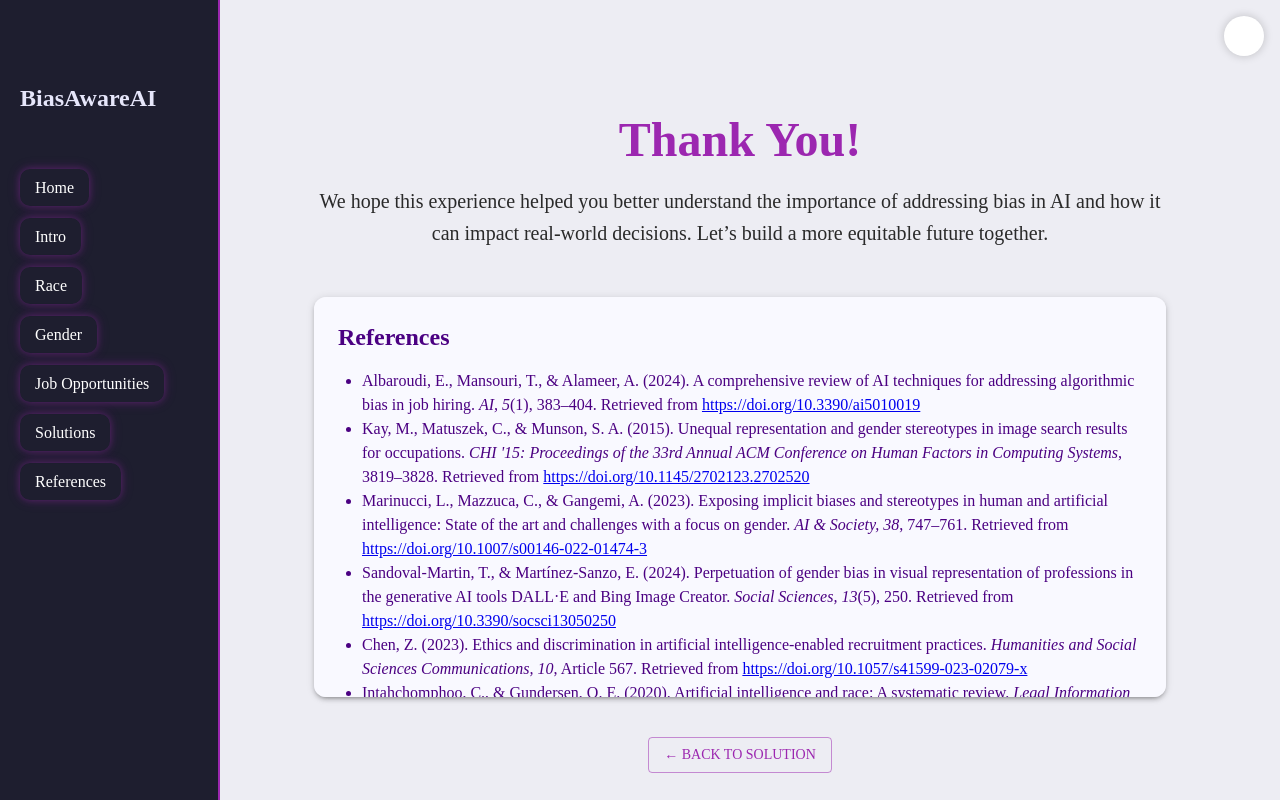
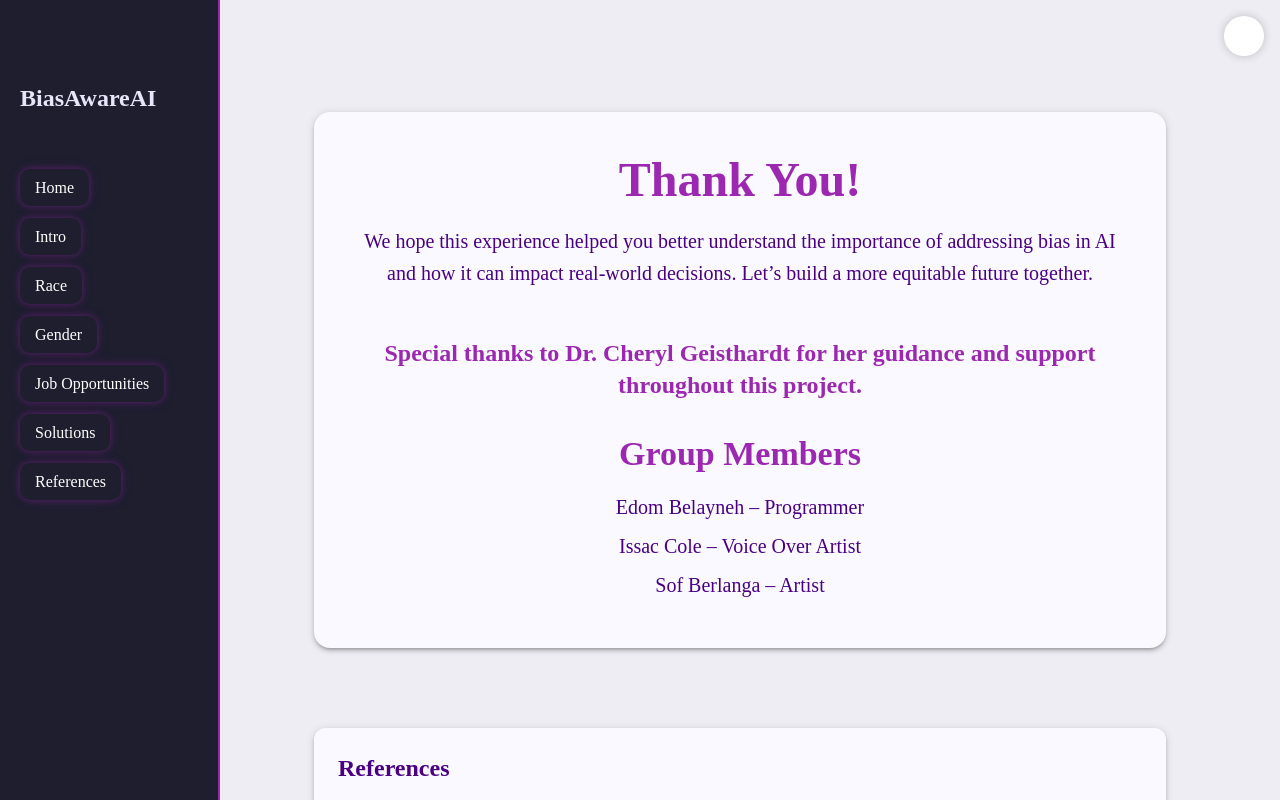
Before and after one commit to edombelayneh/BiasAwareAI, a Next.js app: page /reference in a window 1280 px wide. Shown: the top 800 px of the page. Built offline with nearby package versions, Linux system fonts and the light colour scheme; some icons are missing.

Commit message:
edited references page

```diff
--- a/app/reference/page.js
+++ b/app/reference/page.js
@@ -11,14 +11,80 @@ export default function ReferencePage() {
   return (
     <Container maxWidth="md" sx={{ mt: 10, mb: 10 }}>
       {/* Thank You Message */}
-      <Typography variant="h3" align="center" fontWeight={700} color="primary" gutterBottom>
+      {/* <Typography variant="h3" align="center" fontWeight={700} color="primary" gutterBottom>
         Thank You!
+      </Typography> */}
+
+      {/* Learning Message */}
+      {/* <Typography variant="h6" align="center" sx={{ mt: 2, mb: 6 }}>
+        We hope this experience helped you better understand the importance of addressing bias in AI and how it can impact real-world decisions. Let’s build a more equitable future together.
       </Typography>
 
-      {/* Learning Message */}
+      <Typography variant="h3" align="center" fontWeight={700} color="primary" gutterBottom>
+        Project Details:
+      </Typography>
+      <Typography variant="h3" align="center" fontWeight={700} color="primary" gutterBottom>
+        Group Members:
+      </Typography>
       <Typography variant="h6" align="center" sx={{ mt: 2, mb: 6 }}>
-        We hope this experience helped you better understand the importance of addressing bias in AI and how it can impact real-world decisions. Let’s build a more equitable future together.
+        Edom Belayneh - Programmer
       </Typography>
+      <Typography variant="h6" align="center" sx={{ mt: 2, mb: 6 }}>
+        Issac Cole - Voice Over Artist
+      </Typography>
+      <Typography variant="h6" align="center" sx={{ mt: 2, mb: 6 }}>
+        Sof Berlanga - Artist
+      </Typography>
+      <Typography variant="h3" align="center" fontWeight={700} color="primary" gutterBottom>
+        Thank you to Dr. Cheryl Geisthardt for her guidance and support throughout this project.
+      </Typography> */}
+      {/* Thank You Section */}
+<Paper
+  elevation={3}
+  sx={{
+    p: 5,
+    borderRadius: 4,
+    backgroundColor: '#f9f9ff',
+    color: '#4B0082',
+    textAlign: 'center',
+    mt: 10,
+    mb: 10,
+  }}
+>
+  <Typography variant="h3" fontWeight={700} color="primary" gutterBottom>
+    Thank You!
+  </Typography>
+
+  <Typography variant="h6" sx={{ mt: 2, mb: 4 }}>
+    We hope this experience helped you better understand the importance of addressing bias in AI
+    and how it can impact real-world decisions. Let’s build a more equitable future together.
+  </Typography>
+
+   {/* Faculty Acknowledgement */}
+   <Typography variant="h5" fontWeight={600} color="primary" sx={{ mt: 6 }}>
+    Special thanks to Dr. Cheryl Geisthardt for her guidance and support throughout this project.
+  </Typography>
+
+  {/* Project Details */}
+
+  <Typography variant="h4" fontWeight={700} color="primary" sx={{ mt: 4 }} gutterBottom>
+    Group Members
+  </Typography>
+
+  <Box sx={{ mt: 2 }}>
+    <Typography variant="h6" gutterBottom>
+      Edom Belayneh – Programmer
+    </Typography>
+    <Typography variant="h6" gutterBottom>
+      Issac Cole – Voice Over Artist
+    </Typography>
+    <Typography variant="h6" gutterBottom>
+      Sof Berlanga – Artist
+    </Typography>
+  </Box>
+
+
+</Paper>
 
       {/* References Section */}
       <Paper
```
